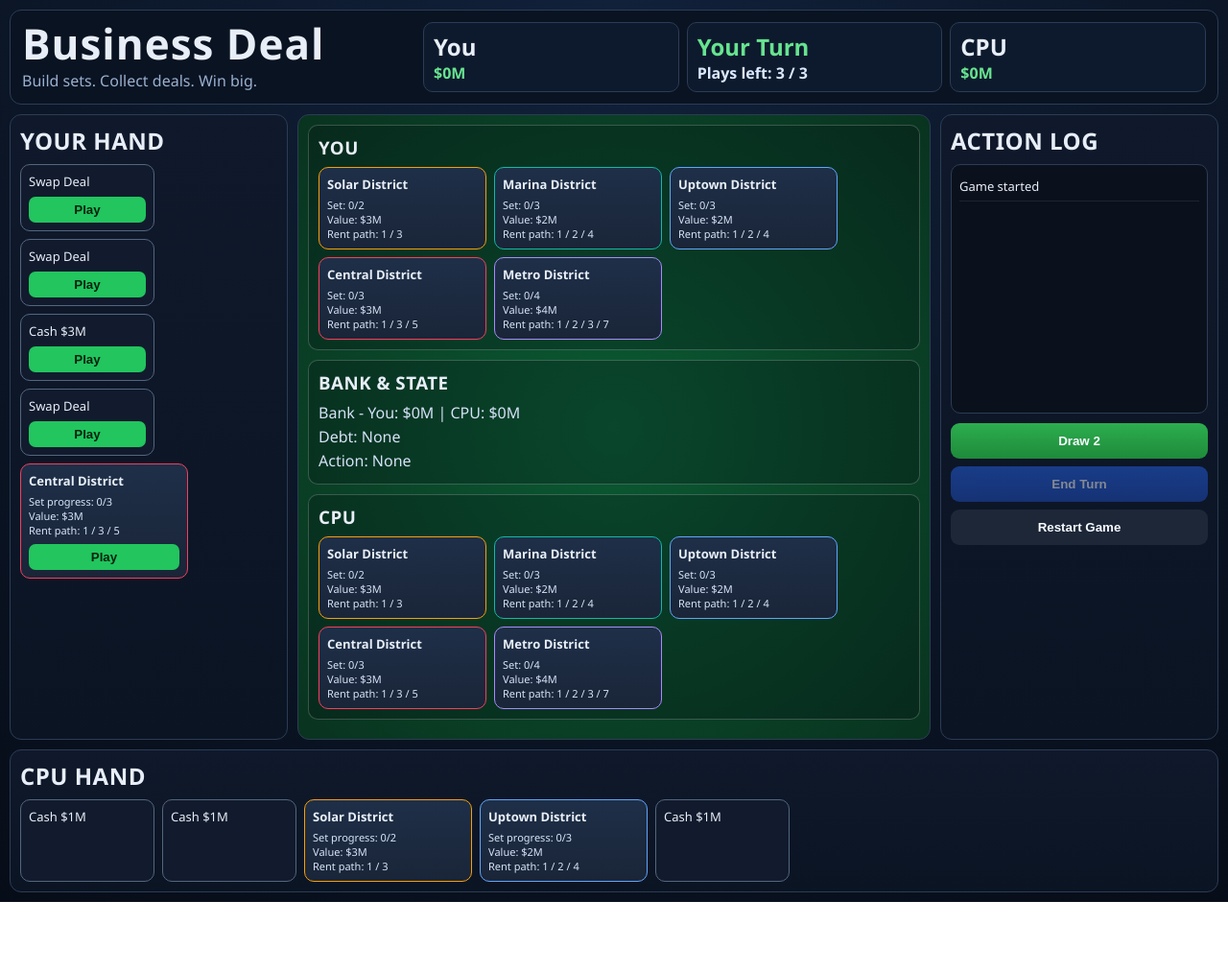
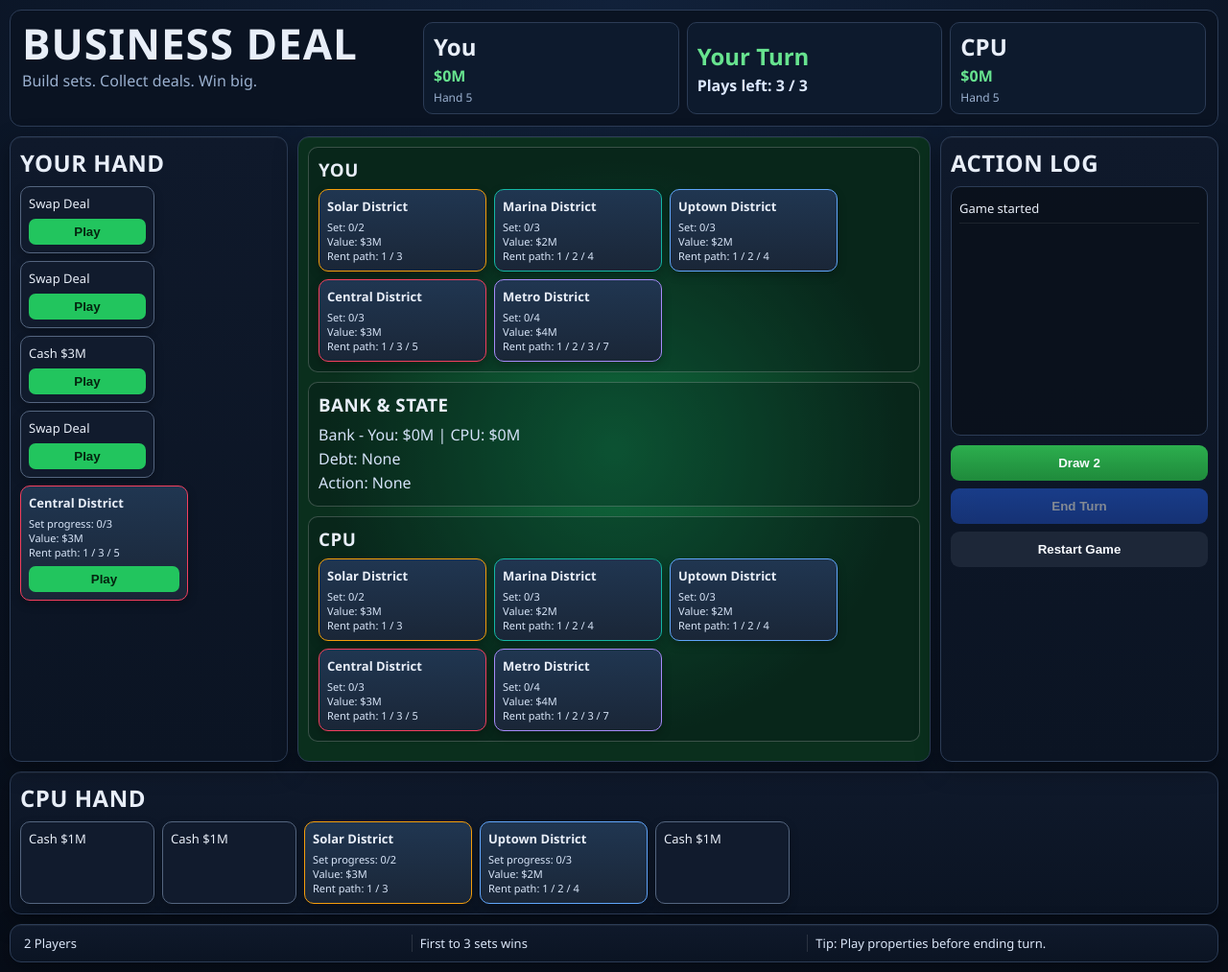
Before and after one commit to FanishChandrakar/business.deal.io, a website: page index.html in a window 1280 px wide. Shown: the whole page at 96% size. Before the commit the page ends 940 px from the top, so only its background shows below. Drawn offline with Linux system fonts and the light colour scheme.

Commit message:
feat: apply game-studio visual polish to HUD table and controls

```diff
--- a/game.js
+++ b/game.js
@@ -214,6 +214,9 @@ function render() {
   const turnSub = document.getElementById("turn-sub");
   const hudYou = document.getElementById("hud-you");
   const hudCpu = document.getElementById("hud-cpu");
+  const hudYouHand = document.getElementById("hud-you-hand");
+  const hudCpuHand = document.getElementById("hud-cpu-hand");
+  const footerTip = document.getElementById("footer-tip");
   const bankLine = document.getElementById("bank-line");
   const debtLine = document.getElementById("debt-line");
   const actionLine = document.getElementById("action-line");
@@ -232,6 +235,12 @@ function render() {
 
   hudYou.textContent = `$${totalBankValue(state.players.human)}M`;
   hudCpu.textContent = `$${totalBankValue(state.players.cpu)}M`;
+  hudYouHand.textContent = `Hand ${state.players.human.hand.length}`;
+  hudCpuHand.textContent = `Hand ${state.players.cpu.hand.length}`;
+  footerTip.textContent =
+    state.turn === "human"
+      ? "Tip: Play properties before ending turn."
+      : "Tip: Watch CPU set progress before drawing.";
   bankLine.textContent = `Bank - You: $${totalBankValue(state.players.human)}M | CPU: $${totalBankValue(state.players.cpu)}M`;
   debtLine.textContent = formatDebtLine();
   actionLine.textContent = formatActionLine();
--- a/index.html
+++ b/index.html
@@ -17,6 +17,7 @@
           <div class="hud-card">
             <strong>You</strong>
             <span id="hud-you">$0M</span>
+            <small id="hud-you-hand">Hand 0</small>
           </div>
           <div class="hud-card turn-card">
             <strong id="status">Your Turn</strong>
@@ -25,6 +26,7 @@
           <div class="hud-card">
             <strong>CPU</strong>
             <span id="hud-cpu">$0M</span>
+            <small id="hud-cpu-hand">Hand 0</small>
           </div>
         </div>
       </header>
@@ -69,6 +71,12 @@
         <h2>CPU Hand</h2>
         <div id="cpu-hand" class="hand"></div>
       </section>
+
+      <footer class="table-footer panel">
+        <div>2 Players</div>
+        <div>First to 3 sets wins</div>
+        <div id="footer-tip">Tip: Complete smaller sets first.</div>
+      </footer>
     </main>
 
     <script src="./game.js"></script>
--- a/styles.css
+++ b/styles.css
@@ -31,6 +31,7 @@ body {
   background: linear-gradient(180deg, #0f192b, #0b1423);
   border: 1px solid var(--line);
   border-radius: 12px;
+  box-shadow: inset 0 1px 0 rgba(255, 255, 255, 0.05), 0 8px 24px rgba(0, 0, 0, 0.35);
 }
 
 .hud {
@@ -49,6 +50,7 @@ body {
   font-size: 44px;
   line-height: 1;
   letter-spacing: 1px;
+  text-transform: uppercase;
 }
 
 .brand p {
@@ -70,6 +72,7 @@ body {
   display: flex;
   flex-direction: column;
   justify-content: center;
+  gap: 3px;
 }
 
 .hud-card strong {
@@ -79,6 +82,11 @@ body {
 .hud-card span {
   color: #67e38f;
   font-weight: 700;
+}
+
+.hud-card small {
+  color: var(--muted);
+  font-size: 12px;
 }
 
 .turn-card strong {
@@ -103,7 +111,7 @@ body {
 }
 
 .center-table {
-  background: radial-gradient(circle at center, #0b5a33, #09331f);
+  background: radial-gradient(circle at center, #0f6a3d, #0a2f1d 65%);
 }
 
 h2,
@@ -141,11 +149,12 @@ h3 {
   background: var(--panel-2);
   padding: 8px;
   font-size: 13px;
+  box-shadow: 0 4px 10px rgba(0, 0, 0, 0.25);
 }
 
 .property-card {
   width: 175px;
-  background: linear-gradient(180deg, #1e2f48, #1a2538);
+  background: linear-gradient(180deg, #203651, #1a2637);
 }
 
 .card-title {
@@ -225,6 +234,25 @@ h3 {
   margin-top: 10px;
 }
 
+.table-footer {
+  margin-top: 10px;
+  padding: 10px 14px;
+  display: grid;
+  grid-template-columns: 1fr 1fr 1fr;
+  gap: 8px;
+  color: #dbe6f8;
+  font-size: 13px;
+}
+
+.table-footer div {
+  border-right: 1px solid rgba(255, 255, 255, 0.12);
+  padding-right: 8px;
+}
+
+.table-footer div:last-child {
+  border-right: none;
+}
+
 @media (max-width: 1200px) {
   .table-grid {
     grid-template-columns: 1fr;
@@ -237,4 +265,18 @@ h3 {
   .brand h1 {
     font-size: 34px;
   }
+
+  .table-footer {
+    grid-template-columns: 1fr;
+  }
+
+  .table-footer div {
+    border-right: none;
+    border-bottom: 1px solid rgba(255, 255, 255, 0.12);
+    padding: 4px 0;
+  }
+
+  .table-footer div:last-child {
+    border-bottom: none;
+  }
 }
```
